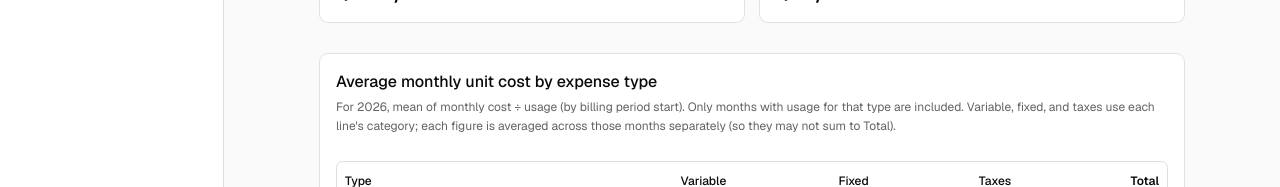
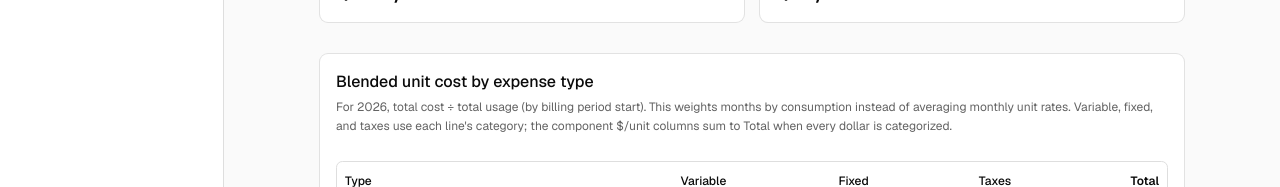
Before and after one commit to mama4294/opex-tracker, a Next.js app: page / in a window 1280 px wide. Shown: the part 311-498 px from the top of the page. Built offline with nearby package versions, Linux system fonts and the light colour scheme.

Commit message:
fix: calculation of average unit cost

```diff
--- a/components/overview-content.tsx
+++ b/components/overview-content.tsx
@@ -74,18 +74,24 @@ function costLineKind(category: string): CostLineKind {
   return "other";
 }
 
-/** Mean of (cost ÷ usage) over months where usage &gt; 0. */
-function meanMonthlyUnitRate(
+/**
+ * Total cost ÷ total usage for the year (same denominator for variable/fixed/taxes).
+ * Usage-weighted; not a simple average of monthly unit costs.
+ */
+function yearlyBlendedUnitRate(
   costByMonth: number[],
   usageByMonth: number[],
 ): number | null {
-  const rates: number[] = [];
+  let totalCost = 0;
+  let totalUsage = 0;
   for (let i = 0; i < 12; i++) {
-    const u = usageByMonth[i];
-    if (u > 0) rates.push(costByMonth[i] / u);
+    totalCost += costByMonth[i];
+    totalUsage += usageByMonth[i];
   }
-  if (rates.length === 0) return null;
-  return rates.reduce((s, v) => s + v, 0) / rates.length;
+  if (totalUsage <= 0 || !Number.isFinite(totalCost) || !Number.isFinite(totalUsage)) {
+    return null;
+  }
+  return totalCost / totalUsage;
 }
 
 type AvgMonthlyUnitRow = {
@@ -175,12 +181,12 @@ export function OverviewContent() {
         badgeColor: def.badgeColor,
         badgeFallbackIndex: defIndex,
         monthsWithData,
-        total: meanMonthlyUnitRate(totalCostByMonth, usageByMonth),
-        variable: meanMonthlyUnitRate(variableByMonth, usageByMonth),
-        fixed: meanMonthlyUnitRate(fixedByMonth, usageByMonth),
-        taxes: meanMonthlyUnitRate(taxesByMonth, usageByMonth),
+        total: yearlyBlendedUnitRate(totalCostByMonth, usageByMonth),
+        variable: yearlyBlendedUnitRate(variableByMonth, usageByMonth),
+        fixed: yearlyBlendedUnitRate(fixedByMonth, usageByMonth),
+        taxes: yearlyBlendedUnitRate(taxesByMonth, usageByMonth),
         other: hadOtherCost
-          ? meanMonthlyUnitRate(otherByMonth, usageByMonth)
+          ? yearlyBlendedUnitRate(otherByMonth, usageByMonth)
           : null,
       };
     });
@@ -272,13 +278,14 @@ export function OverviewContent() {
       <Card>
         <CardHeader className="pb-2">
           <CardTitle className="text-base">
-            Average monthly unit cost by expense type
+            Blended unit cost by expense type
           </CardTitle>
           <CardDescription>
-            For {year}, mean of monthly cost ÷ usage (by billing period start).
-            Only months with usage for that type are included. Variable, fixed,
-            and taxes use each line&apos;s category; each figure is averaged
-            across those months separately (so they may not sum to Total).
+            For {year}, total cost ÷ total usage (by billing period start). This
+            weights months by consumption instead of averaging monthly unit
+            rates. Variable, fixed, and taxes use each line&apos;s category; the
+            component $/unit columns sum to Total when every dollar is
+            categorized.
           </CardDescription>
         </CardHeader>
         <CardContent>
```
